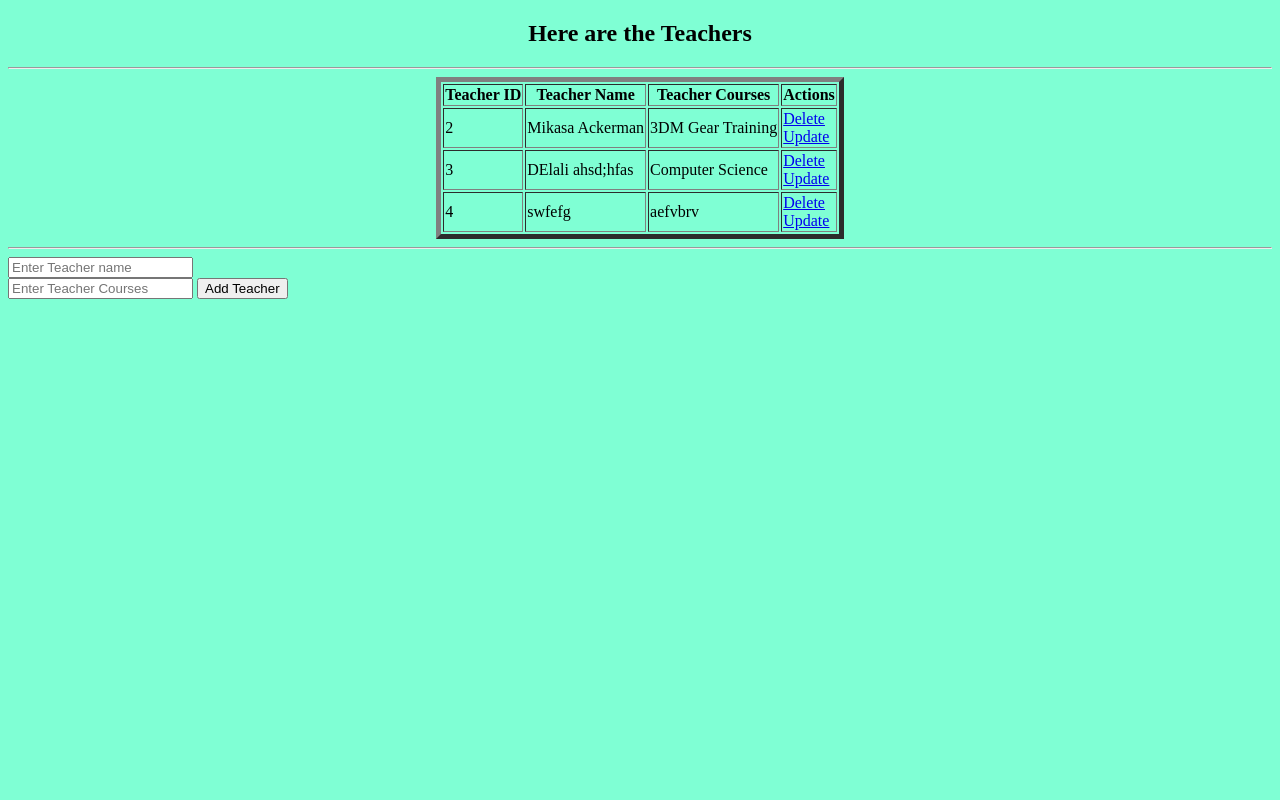
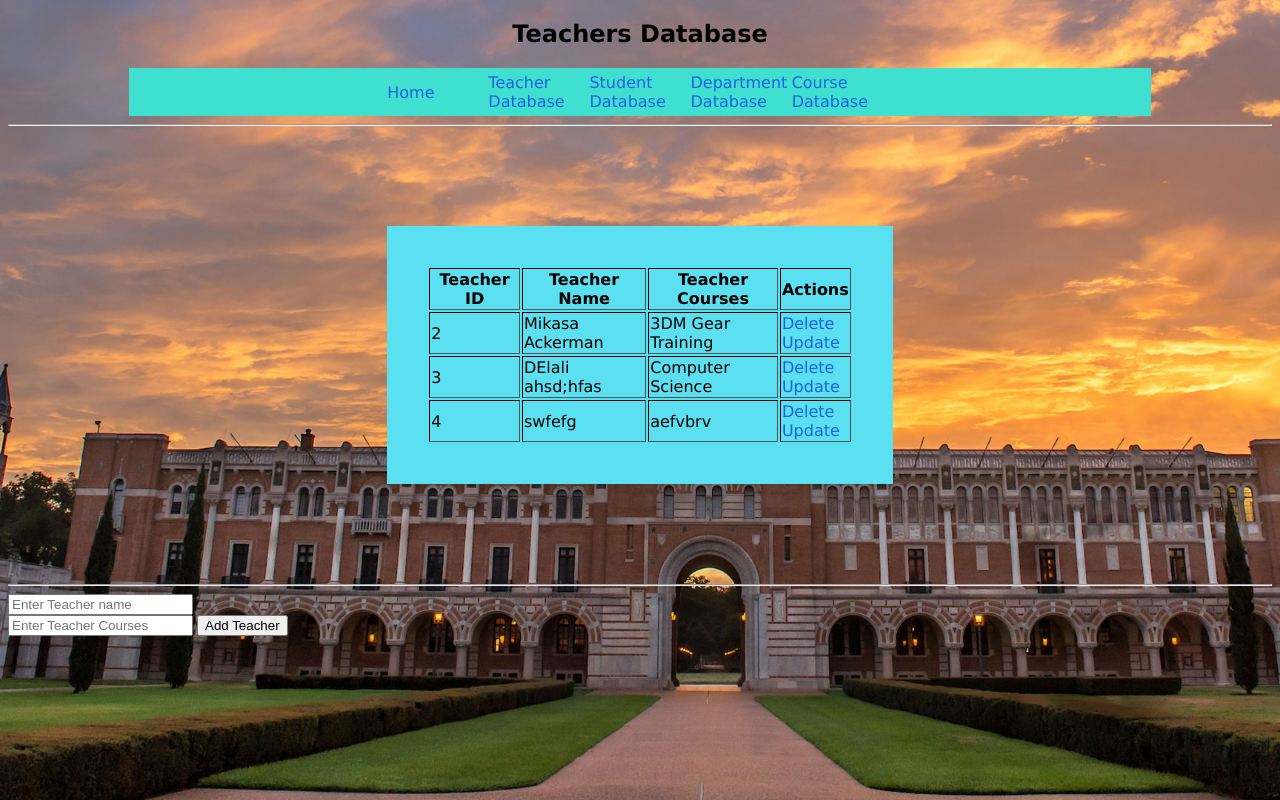
Before and after one commit to RhomboicV/flash_college_db, a Flask app: page /teachers in a window 1280 px wide. Run offline with Flask 2, Linux system fonts and the light colour scheme; data comes from the database, SQL or seed files in the repository; both versions use the stored data as it was after the commit.

Commit message:
'last_changes_and_site_styling_implemented'

```diff
--- a/app.py
+++ b/app.py
@@ -1,57 +1,24 @@
 from flask import Flask, render_template, url_for, request, redirect
 from flask_sqlalchemy import SQLAlchemy
-from flask_login import LoginManager, UserMixin, login_user, login_required, logout_user, current_user
+from flask_login import login_required
 
 app = Flask(__name__)
+
 app.config['SQLALCHEMY_DATABASE_URI'] = 'sqlite:///uni.db'
 app.config['SQLALCHEMY_TRACK_MODIFICATIONS'] = False
 app.config['SECRET_KEY'] = 'this is secret'
 
 db = SQLAlchemy(app)
 
+
 #User Tables
-login_manager = LoginManager()
-login_manager.init_app(app)
 
-class User(UserMixin, db.Model):
+
+class User(db.Model):
     id = db.Column(db.Integer, primary_key = True)
     username = db.Column(db.String(30), unique=True)
     password = db.Column(db.String(30))
 
-@login_manager.user_loader
-def load_user(user_id):
-    return User.query.get(int(user_id))
-
-# @app.route("/login")
-# def login():
-#     user = User.query.filter_by(username='Adam', password="apples").first()
-#     login_user(user)
-#     return redirect("/welcome")
-
-@app.route("/login", methods=['GET', 'POST'])
-def login():
-    users = User.query.all()
-    if request.method == "POST":
-        username_log = request.form['username']
-        password_log = request.form['password']
-
-
-        for user in users:
-            if username_log == user.username and password_log == user.password:
-                # login_user(user)
-                return redirect(url_for('welcome'))
-
-        else:
-            return render_template("login.html")
-    else:
-        return render_template("login.html")
-
-
-@app.route('/logout')
-@login_required
-def logout():
-    logout_user()
-    return "You are now logged out"
 
 
 #Database Tables
@@ -75,15 +42,40 @@ class DepartmentDB(db.Model):
 
 #-----------------------------------------------------------------------------------------------------------
 
-# @app.route("/login", methods = ['GET', 'POST'])
-# def login():
-#     if request.method = 'POST':
-#         admin_username
-
 @app.route("/", methods = ['GET', 'POST'])
 # @login_required
 def visit():
     return redirect("/login")
+
+
+def load_user(user_id):
+    return User.query.get(int(user_id))
+
+@app.route("/login", methods=['GET', 'POST'])
+def login():
+    users = User.query.all()
+    if request.method == "POST":
+        username_log = request.form['username']
+        password_log = request.form['password']
+
+
+        for user in users:
+            if username_log == user.username and password_log == user.password:
+                # login_user(user)
+                # return redirect(url_for('welcome'))
+                return render_template("index.html", username=username_log)
+
+        else:
+            return render_template("login.html")
+    else:
+        return render_template("login.html")
+
+
+# @app.route('/logout')
+# @login_required
+# def logout():
+#     logout_user()
+#     return "You are now logged out"
 
 @app.route("/welcome")
 def welcome():
--- a/static/style.css
+++ b/static/style.css
@@ -1,13 +1,87 @@
 .content{
-    margin: auto;
-    background-color: rgb(156, 17, 133);
+    background: whitesmoke;
+    background-size: 100px;
+    margin: 100px auto;
+    padding: 40px;
+    font-family: verdana;
     display:flex;
     justify-content: center;
     align-items: center;
+    width: 15%
 
+}
+
+body{
+    background-image: url('building.jpg');
+    background-size: cover;
+    background-attachment: fixed;
+}
+
+h1{
+    font-family: Verdana;
+    font-style: oblique;
+    margin-left: auto;
+    margin-right: auto;
+
+}
+
+h2{
+    font-family: Verdana;
+    margin: 10px auto;
+    padding: 10px;
+    font-family: verdana;
+    align-items: center;
+    margin-left: auto;
+    margin-right: auto;
+}
+
+h3{
+    margin: 10px auto;
+    padding: 10px;
+    font-family: verdana;
+    align-items: center;
+    margin-left: auto;
+    margin-right: auto;
+}
+
+h4{
+    font-family: verdana;
+    display:flex;
+    align-items: center;
+    width: 30%;
+    margin-left: auto;
+    margin-right: auto;
+}
+
+table{
+    background: rgb(90, 224, 241);
+    background-size: 100px;
+    margin: 100px auto;
+    padding: 40px;
+    font-family: verdana;
+    display:flex;
+    justify-content: center;
+    align-items: center;
+    width: 40%;
+    border:rgb(0, 0, 0);
+    border-width:thick;
+
+}
+
+.navbar{
+    background-color: turquoise;
+    margin-left: auto;
+    margin-right: auto;
+    padding: 5px;
+    font-family: verdana;
+    align-items: center;
+    display:flex;
+    justify-content: center;
+    width: 80%
 }
 
 a{
     text-decoration: none;
-    color: red;
+    color: rgb(28, 97, 226);
+    width: 10%;
 }
--- a/templates/base.html
+++ b/templates/base.html
@@ -7,8 +7,10 @@
     {% block head %}
     {% endblock %}
 </head>
-<body style="background-color: rgb(127, 255, 212);">
+<body >
     {% block body %}
     {% endblock %}
 </body>
 </html>
+
+<!-- style="background-color: rgb(127, 255, 212);" -->
--- a/templates/login.html
+++ b/templates/login.html
@@ -2,13 +2,14 @@
 
 {% block head %}
 <title> Admin Login </title>
+<link rel="stylesheet" href="{{url_for('static', filename='style.css')}}">
 {% endblock %}
 
 {% block body %}
 <div>
-    <h3>Enter your credentials</h3>
+    <h3 style="text-align: center">Enter your credentials</h3>
 </div>
-<div>
+<div class='content'>
     <form method="POST" action='/login'>
         <input type="text" name="username" id="username" placeholder="username">
         <br>
--- a/templates/teachers.html
+++ b/templates/teachers.html
@@ -2,20 +2,36 @@
 
 {% block head %}
 <title>Teachers Database</title>
+<link rel="stylesheet" href="{{url_for('static', filename='style.css')}}">
+</style>
 {% endblock %}
 
 
 {% block body %}
 
-<div class='content'>
-    <h2 style="text-align: center">Here are the Teachers</h2>
-    <hr>
+<div >
+    <h2 style="text-align: center">Teachers Database</h2>
+    <div class="navbar">
+        <a href="/welcome">Home</a>
 
+        <a href="/teachers">Teacher Database</a>
 
+        <a href="/students">Student Database</a>
+
+        <a href="/departments">Department Database</a>
+
+        <a href="/courses">Course Database</a>
+    </div>
+
+</div>
+
+<hr>
+
+<div>
     {% if lecturers|length < 1 %}
-    <h4 style="text-align: center">There are no Teachers. Add one!</h4>
+    <h4>There are no Teachers. Add one!</h4>
     {% else %}
-    <table border ='5' style='margin-left:auto; margin-right:auto'>
+    <table border ='10' style='margin-left:auto; margin-right:auto'>
         <tr>
             <th>Teacher ID</th>
             <th>Teacher Name</th>
@@ -36,13 +52,13 @@
         {% endfor %}
     </table>
     {% endif %}
-    <hr>
+
 </div>
 
-
+<hr>
 
 <div class="form" style='margin-left:auto; margin-right:auto'>
-    <form actions="/teachers" method="POST" style='margin-left:auto; margin-right:auto'>
+    <form actions="/teachers" method="POST">
         <input type="text" name="new_name" id="new_name" placeholder="Enter Teacher name">
         <br>
         <input type="text" name="new_courses" id="new_courses" placeholder="Enter Teacher Courses">
```
Also changed, not shown: templates/courses.html (+16 -2 lines), templates/departments.html (+16 -2 lines), templates/index.html (+2 -6 lines), templates/students.html (+15 -2 lines), static/building.jpg (added), static/teachers.jpg (added), uni.db.
